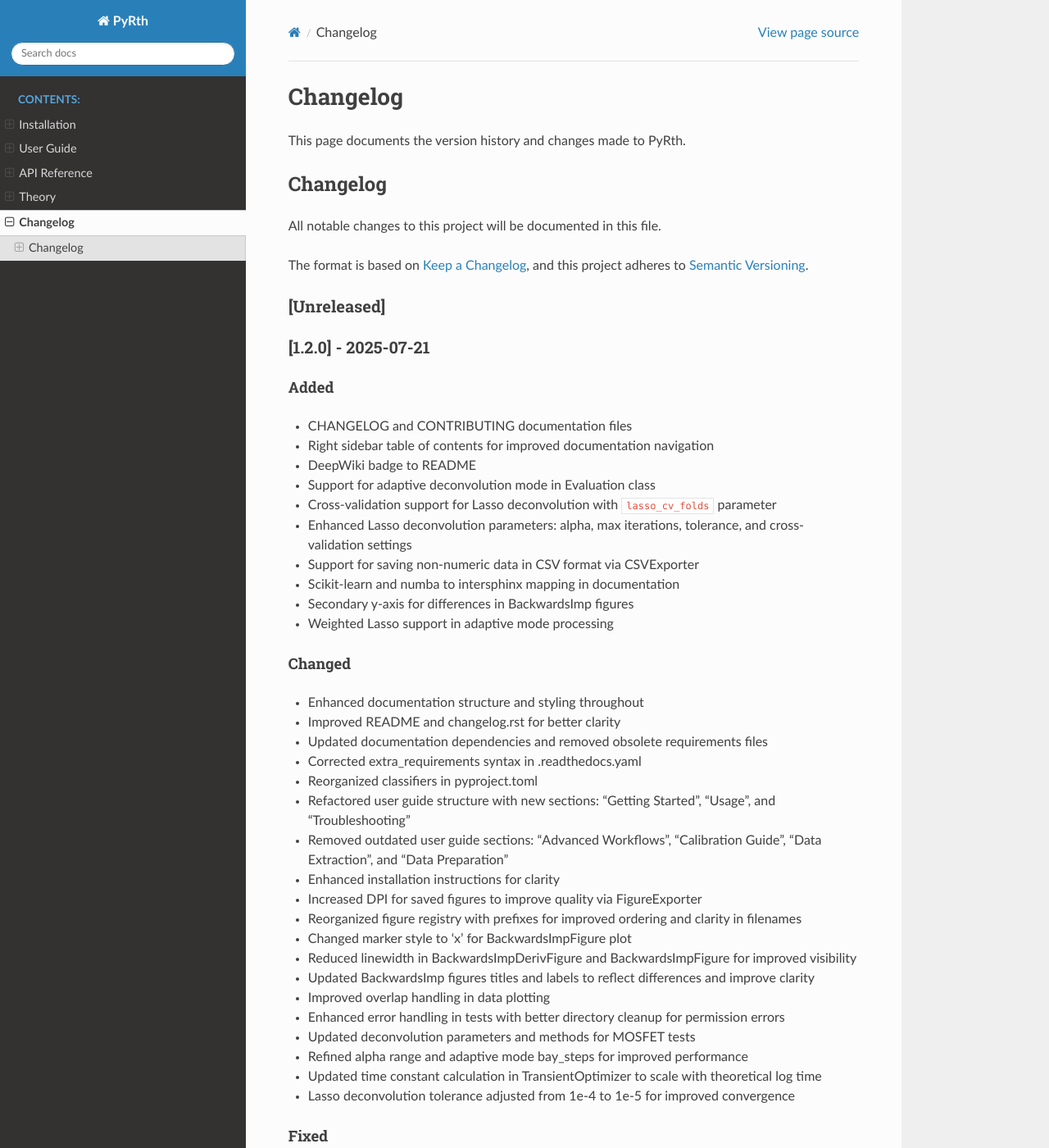
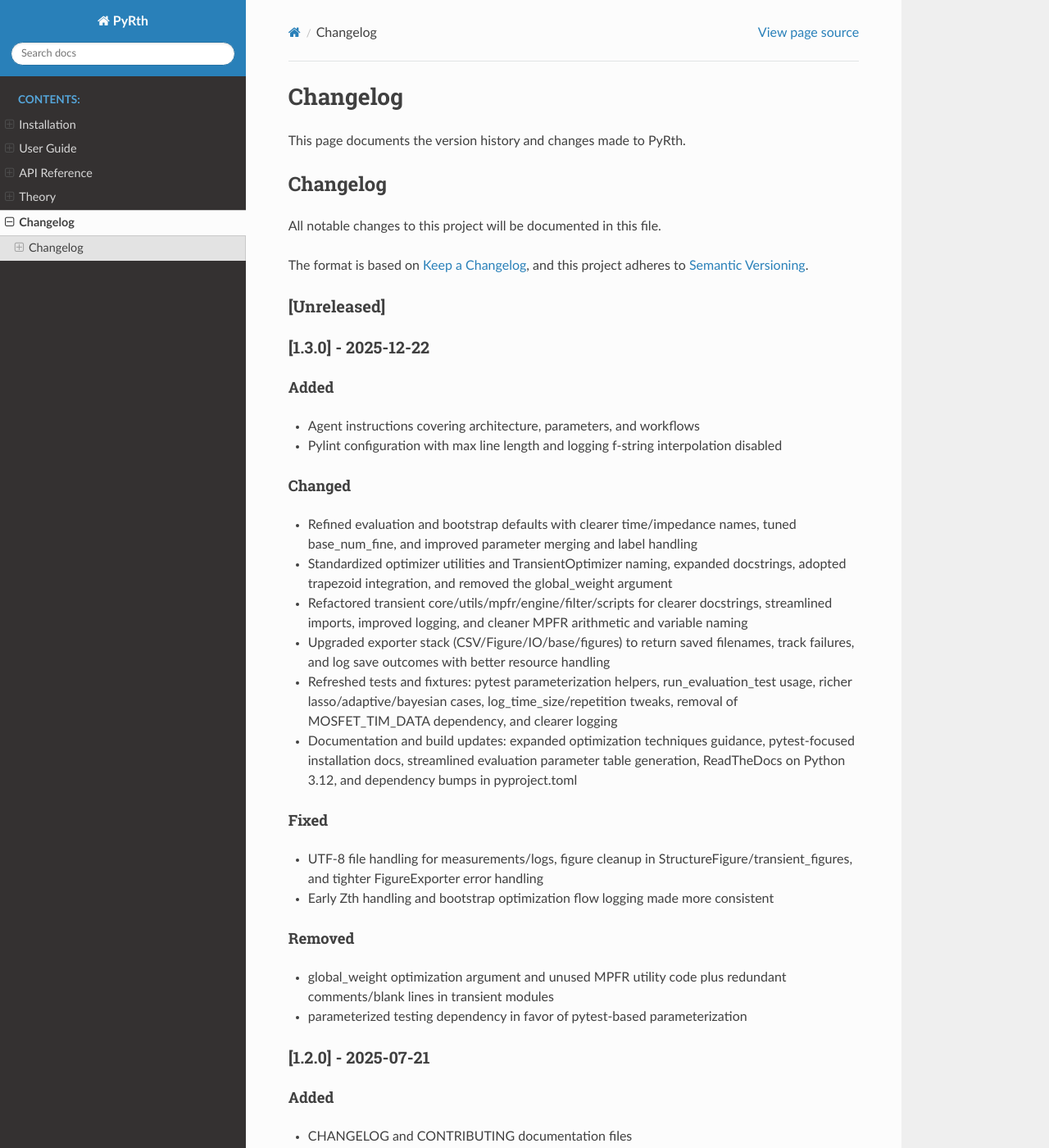
Before and after one commit to nizie002/PyRth, a Sphinx documentation site: the page built from docs/changelog.rst, in a window 1280 px wide and 1400 px high. Shown: the whole window at 82% size. Built offline with Sphinx 7.4.7 and the Read the Docs theme 3.1.0, drawn with Linux system fonts in a browser that asks for light colours.

Commit message:
Update version to 1.3.0 in changelog, configuration, and project files; enhance documentation and logging for improved clarity and usability.

```diff
--- a/CHANGELOG.md
+++ b/CHANGELOG.md
@@ -6,6 +6,32 @@ The format is based on [Keep a Changelog](https://keepachangelog.com/en/1.0.0/),
 and this project adheres to [Semantic Versioning](https://semver.org/spec/v2.0.0.html).
 
 ## [Unreleased]
+
+## [1.3.0] - 2025-12-22
+
+### Added
+
+- Agent instructions covering architecture, parameters, and workflows
+- Pylint configuration with max line length and logging f-string interpolation disabled
+
+### Changed
+
+- Refined evaluation and bootstrap defaults with clearer time/impedance names, tuned base_num_fine, and improved parameter merging and label handling
+- Standardized optimizer utilities and TransientOptimizer naming, expanded docstrings, adopted trapezoid integration, and removed the global_weight argument
+- Refactored transient core/utils/mpfr/engine/filter/scripts for clearer docstrings, streamlined imports, improved logging, and cleaner MPFR arithmetic and variable naming
+- Upgraded exporter stack (CSV/Figure/IO/base/figures) to return saved filenames, track failures, and log save outcomes with better resource handling
+- Refreshed tests and fixtures: pytest parameterization helpers, run_evaluation_test usage, richer lasso/adaptive/bayesian cases, log_time_size/repetition tweaks, removal of MOSFET_TIM_DATA dependency, and clearer logging
+- Documentation and build updates: expanded optimization techniques guidance, pytest-focused installation docs, streamlined evaluation parameter table generation, ReadTheDocs on Python 3.12, and dependency bumps in pyproject.toml
+
+### Fixed
+
+- UTF-8 file handling for measurements/logs, figure cleanup in StructureFigure/transient_figures, and tighter FigureExporter error handling
+- Early Zth handling and bootstrap optimization flow logging made more consistent
+
+### Removed
+
+- global_weight optimization argument and unused MPFR utility code plus redundant comments/blank lines in transient modules
+- parameterized testing dependency in favor of pytest-based parameterization
 
 ## [1.2.0] - 2025-07-21
 
--- a/docs/conf.py
+++ b/docs/conf.py
@@ -5,7 +5,7 @@ sys.path.insert(0, os.path.abspath(".."))  # Add project root
 
 project = "PyRth"
 author = "Nils J. Ziegeler"
-release = "1.2.0"
+release = "1.3.0"
 
 extensions = [
     "sphinx.ext.autodoc",
--- a/pyproject.toml
+++ b/pyproject.toml
@@ -4,7 +4,7 @@ build-backend = "setuptools.build_meta"
 
 [project]
 name = "PyRth"
-version = "1.2.0"
+version = "1.3.0"
 description = "A tool for thermal transient analysis"
 readme = "README.md"
 requires-python = ">=3.12"
```
